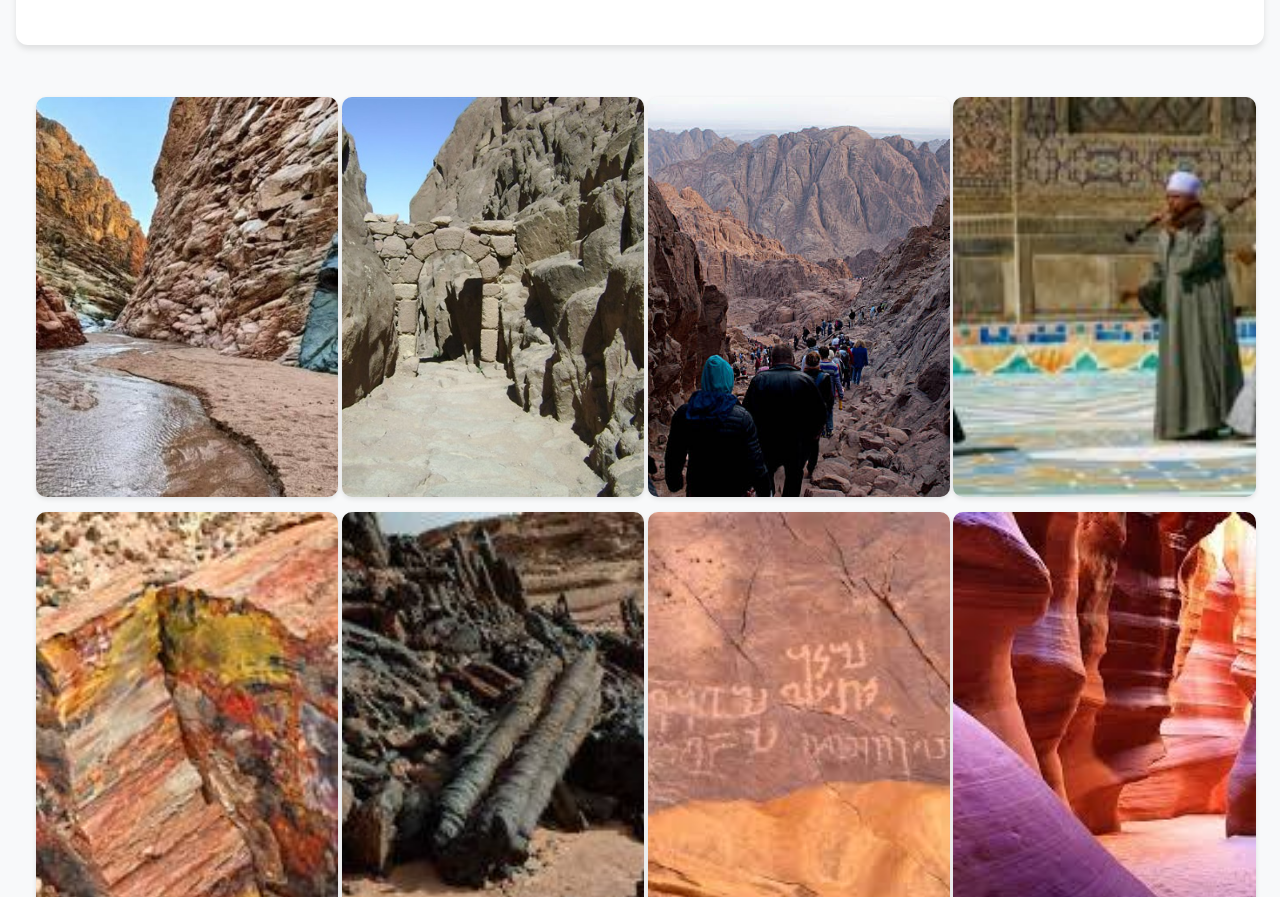
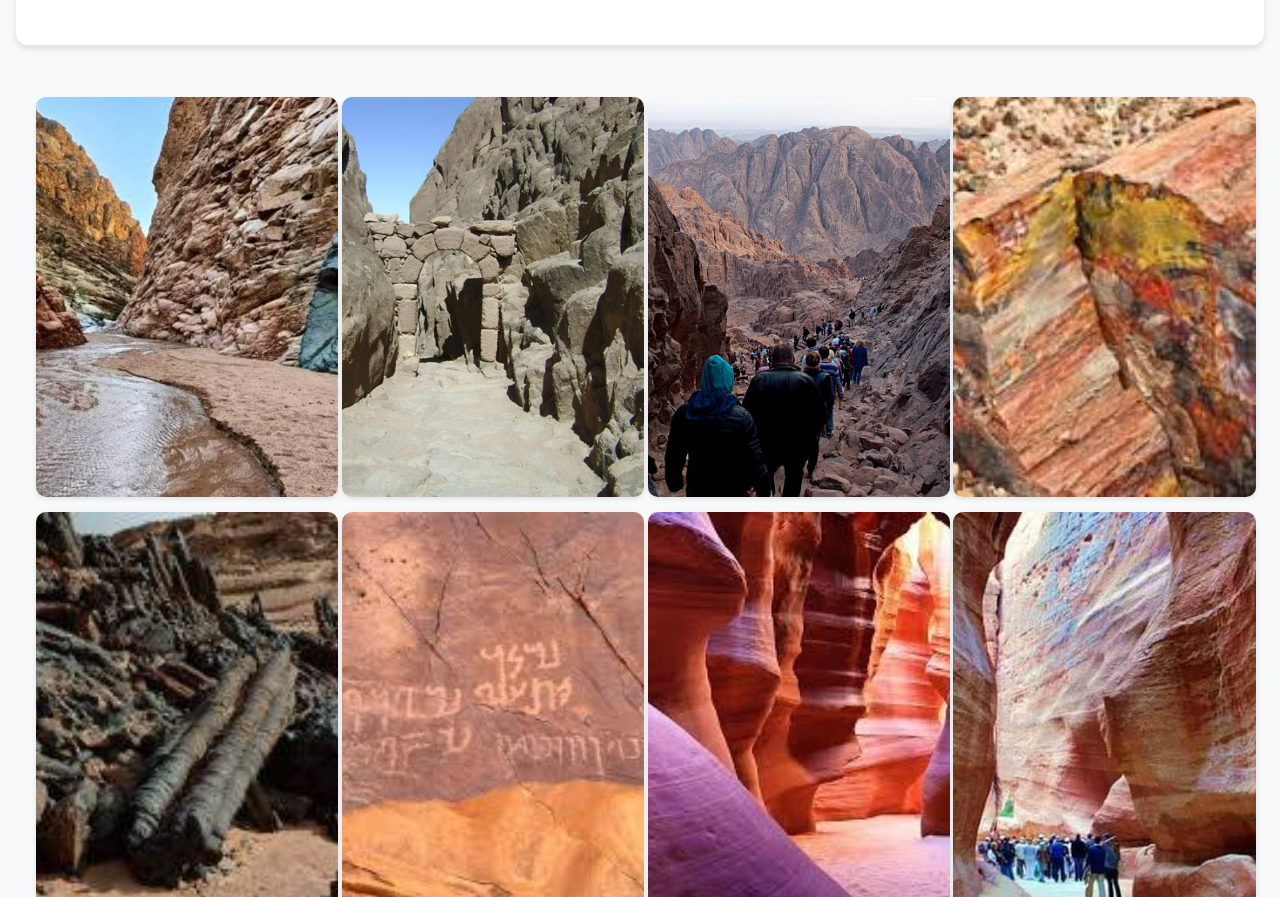
Before and after one commit to medoox369/Gram.EGY, a plain HTML site: page index_English.html in a window 1280 px wide. Shown: the part 9207-10104 px from the top of the page. Drawn offline with Linux system fonts and the light colour scheme.

Commit message:
index_English.html

```diff
--- a/index_English.html
+++ b/index_English.html
@@ -274,11 +274,13 @@
       <div class="gallery">
 <script>
   for (let i = 47; i <= 65; i++) {
+    if (i === 50) continue; // تخطى الصورة رقم 50
     document.write(
       `<img src="images/${i}.jpeg" alt="صورة رقم ${i}">`
     );
   }
 </script>
+
       </div>
 <section id="prices" class="prices-section">
 <div class="city">
```
